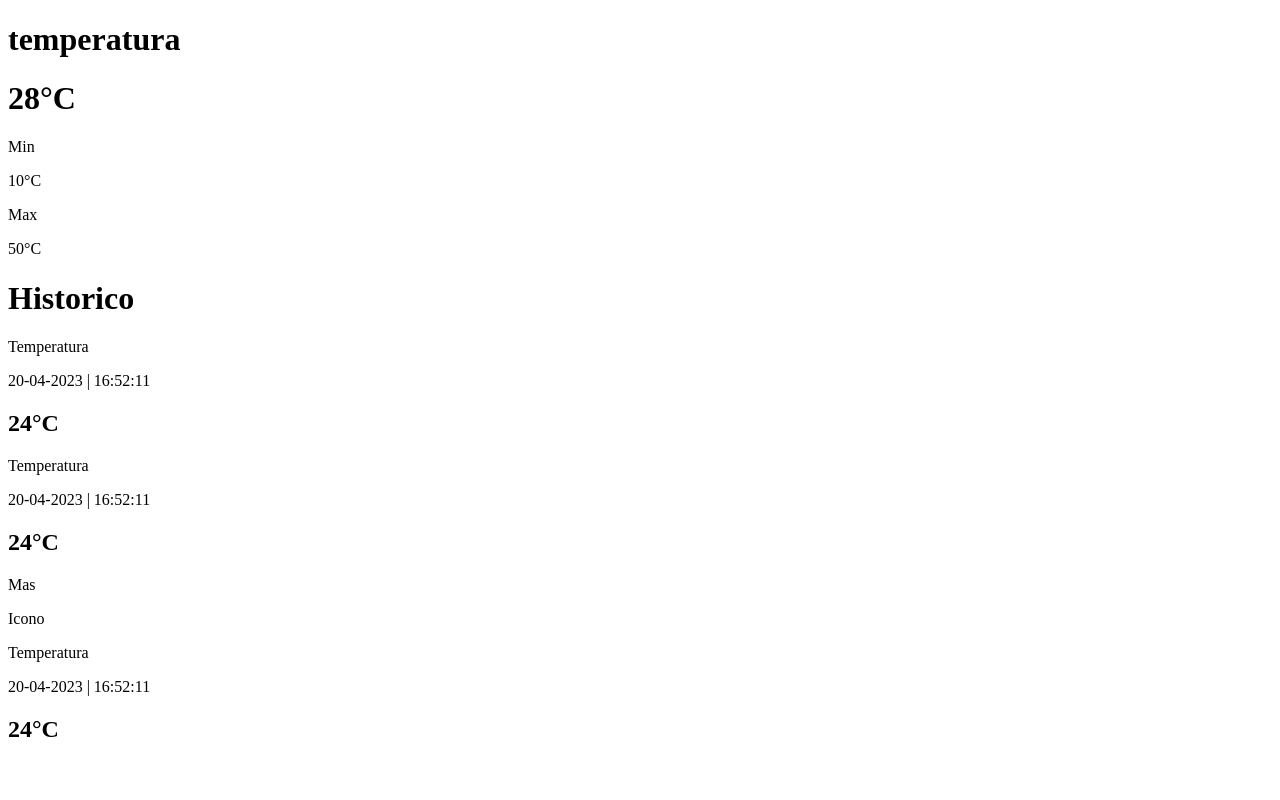
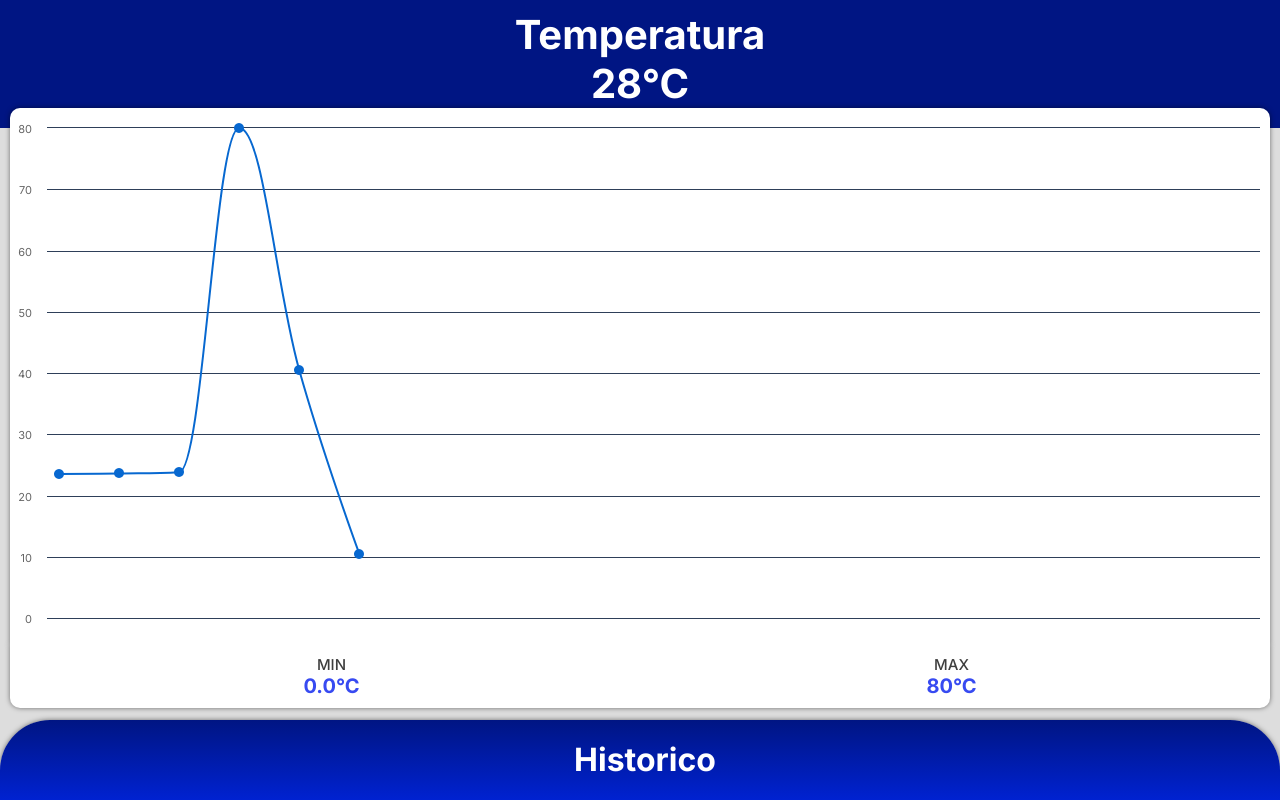
Before and after one commit to FernandoRuelas/AppTemperatura, a plain HTML site: page index.html in a window 1280 px wide. Drawn offline with nearby package versions, Linux system fonts and the light colour scheme.

Commit message:
Diseño y animacion

```diff
--- /dev/null
+++ b/css/stylesN.css
@@ -0,0 +1,179 @@
+@import url('https://fonts.googleapis.com/css2?family=Inter:wght@300;400;500;700&display=swap');
+
+* {
+  margin: 0 auto;
+  box-sizing: border-box;
+  font-family: 'Inter', sans-serif;
+}
+
+body {
+  background: rgb(0,21,131);
+  background: linear-gradient(180deg, rgba(0,21,131,1) 16%, rgba(221,221,221,1) 15%);
+}
+
+.wrap {
+  height: 100vh;
+}
+
+/*--- header ---*/
+
+header {
+  display: flex;
+  flex-flow: column wrap;
+  justify-content: flex-start;
+  align-items: center;
+
+  color: white;
+  font-size: 20px;
+  font-weight: 700;
+
+  padding: 10px;
+  padding-bottom: 0;
+  margin: 0;
+}
+
+
+/*--- graphic (body) ---*/
+
+#box {
+  margin: 10px;
+  margin-top: 0;
+
+  display: flex;
+  flex-flow: column;
+
+  height: 75%;
+}
+
+#chart {
+  border-radius: 10px 10px 0px 0px;
+
+  box-shadow: 0px 0px 5px 0px rgba(0,0,0,0.51);
+  -webkit-box-shadow: 0px 0px 5px 0px rgba(0,0,0,0.51);
+  -moz-box-shadow: 0px 0px 5px 0px rgba(0,0,0,0.51);
+
+  height: 90%;
+
+  width: 100%;
+}
+
+#footerContainer {
+  background-color: white;
+  border-radius: 0 0 10px 10px;
+
+  display: flex;
+  flex-flow: row wrap;
+  justify-content: space-between;
+  align-items: center;
+
+  padding: 10px;
+
+  margin: 0;
+
+  box-shadow: 0px 0px 5px 0px rgba(0,0,0,0.51);
+  -webkit-box-shadow: 0px 0px 5px 0px rgba(0,0,0,0.51);
+  -moz-box-shadow: 0px 0px 5px 0px rgba(0,0,0,0.51);
+}
+
+#chart-min, #chart-max {
+  display: flex;
+  flex-flow: column;
+  justify-content: center;
+  align-items: center;
+}
+
+#txtMin, #txtMax{
+  color: #3E3E3E;
+  font-weight: 500;
+  font-size: 15px;
+}
+
+#min, #max{
+  color: #374AF1;
+  font-weight: 700;
+  font-size: 20px;
+}
+
+/*--- footer ---*/
+
+.footer, .footerSpan {
+  display: flex;
+  flex-flow: column wrap;
+  justify-content: flex-start;
+  align-items: center;
+
+  background: rgb(0,21,131);
+  background: linear-gradient(180deg, rgba(0,21,131,1) 0%, rgba(0,34,209,1) 100%);
+
+  border-radius: 50px 50px 0px 0px;
+
+  color: white;
+  font-family: 'Inter', sans-serif;
+  font-weight: 400;
+
+  padding: 20px 10px 10px 20px;
+  margin: 0;
+
+  position: absolute;
+  top: 90%;
+  width: 100vw;
+  height: 10%;
+
+  box-shadow: 0px 0px 5px 0px rgba(0,0,0,0.51);
+  -webkit-box-shadow: 0px 0px 5px 0px rgba(0,0,0,0.51);
+  -moz-box-shadow: 0px 0px 5px 0px rgba(0,0,0,0.51);
+
+  transition: .5s;
+}
+
+.footer-title {
+  margin: 0;
+  width: 100%;
+  text-align: center;
+}
+
+/*- Tarjetas -*/
+
+.footer-tarjeta, .footer-tarjeta-span {
+  display: none;
+  flex-flow: row;
+  justify-content: space-between;
+  align-items: center;
+
+  align-self: flex-end;
+
+  background-color: white;
+
+  margin: 10px;
+  padding: 10px;
+
+  border-radius: 10px;
+
+  z-index: 1;
+
+  box-shadow: 0px 0px 5px 0px rgba(0,0,0,0.50);
+  -webkit-box-shadow: 0px 0px 5px 0px rgba(0,0,0,0.50);
+  -moz-box-shadow: 0px 0px 5px 0px rgba(0,0,0,0.50);
+}
+
+.footer-tarjeta > .footer-tarjeta-fecha {
+  color: #3D3D3D;
+  font-size: 16px;
+}
+
+.footer-tarjeta > .footer-tarjeta-temp {
+  color: #3847CE;
+  font-size: 24px;
+}
+
+
+
+.footerSpan {
+  top: 0%;
+  width: 100vw;
+  height: 100%;
+}
+
+.footer-tarjeta-span {
+  display: flex;
+}
--- a/index.html
+++ b/index.html
@@ -1,9 +1,12 @@
-<!-- <!DOCTYPE html>
-<html>
+<!DOCTYPE html>
+<html lang="en">
 <head>
-  <meta name="viewport" content="width=device-width, initial-scale=1, maximum-scale=1, user-scalable=no">
   <meta charset="UTF-8">
-  <link type="text/css" rel="stylesheet" href="./css/styles.css" >
+  <meta http-equiv="X-UA-Compatible" content="IE=edge">
+  <meta name="viewport" content="width=device-width, initial-scale=1.0">
+  <title>Document</title>
+  <link type="text/css" rel="stylesheet" href="./css/stylesN.css" >
+
   <script src="./js/jquery-3.6.3.min.js"></script>
   <script type="text/javascript" src="./js/jquery.dataTables.min.js"></script>
   <script src="./js/highcharts.min.js"></script>
@@ -11,101 +14,51 @@
 </head>
 <body>
 
-  <h2 id="variableName">Temperatura</h2>
-  <h1 id="variableValue">28.5</h1>
+  <div class="wrap">
+    <header>
+      <h1 id="variableName">Temperatura</h1>
+      <h1>28°C</h1>
+    </header>
 
-  <div id="titleSesion">
-    <h3>Grafica</h3>
-    <span> / Temperatura</span>
-  </div>
     <div id="box">
       <div id="chart"></div>
       <div id="footerContainer">
-      <div>
+        <div id="chart-min">
           <p id="txtMin">MIN</p>
-        <p id="min">0.0</p>
+          <p id="min">0.0°C</p>
         </div>
-      <div>
+        <div id="chart-max">
           <p id="txtMax">MAX</p>
-        <p id="max">80</p>
+          <p id="max">80°C</p>
         </div>
       </div>
     </div>
 
-  <h3>Historico</h3>
-  <div style="margin-top: 10px;">
-    <div id="gvHistory"></div>
-  </div>
-</body>
-<script src="./js/appPrueba.js"></script>
-</html> -->
-
-<!DOCTYPE html>
-<html lang="en">
-<head>
-  <meta charset="UTF-8">
-  <meta http-equiv="X-UA-Compatible" content="IE=edge">
-  <meta name="viewport" content="width=device-width, initial-scale=1.0">
-  <title>Document</title>
-</head>
-<body>
-
-  <header>
-    <h1>temperatura</h1>
-    <h1>28°C</h1>
-  </header>
-
-  <div id="contenedorGrafica">
-    <div id="grafica"></div>
-    <div>
-      <div>
-        <p>Min</p>
-        <p>10°C</p>
-      </div>
-      <div>
-        <p>Max</p>
-        <p>50°C</p>
-      </div>
-    </div>
-  </div>
-
-  <footer>
-    <h1>Historico</h1>
+    <footer class="footer">
+      <h1 class="footer-title">Historico</h1>
 
       <div id="footer-tarjetas-vistaPrincipal">
 
-      <article class="tarjeta">
-        <p>Temperatura</p>
-        <p>20-04-2023 | 16:52:11</p>
-        <h1>24°C</h1>
+        <article class="footer-tarjeta">
+          <p class="footer-tarjeta-fecha">20-04-2023 | 16:52:11</p>
+          <h1 class="footer-tarjeta-temp">24°C</h1>
         </article>
 
-      <article class="tarjeta">
-        <p>Temperatura</p>
-        <p>20-04-2023 | 16:52:11</p>
-        <h1>24°C</h1>
+        <article class="footer-tarjeta">
+          <p class="footer-tarjeta-fecha">20-04-2023 | 16:52:11</p>
+          <h1 class="footer-tarjeta-temp">24°C</h1>
         </article>
 
-      <p>Mas</p>
-      <span>Icono</span>
-
-      <article class="tarjeta">
-        <p>Temperatura</p>
-        <p>20-04-2023 | 16:52:11</p>
-        <h1>24°C</h1>
+        <article class="footer-tarjeta">
+          <p class="footer-tarjeta-fecha">20-04-2023 | 16:52:11</p>
+          <h1 class="footer-tarjeta-temp">24°C</h1>
         </article>
 
-
+      </div>
+    </footer>
   </div>
 
-  </footer>
-
-
-
-
-
-
-
+  <script src="./js/appPrueba.js"></script>
 
 </body>
 </html>
--- a/js/appPrueba.js
+++ b/js/appPrueba.js
@@ -0,0 +1,97 @@
+$(document).ready(function(){
+  if (dataSensor.length >= 21) {
+    dataSensor.shift();
+    chart.update({
+      series: seriesValue,
+    });
+  }
+
+  $('.footer-title').click(function(){
+    if ($('footer').css('top')>"200px") {
+
+      $('footer').removeClass('footer');
+      $('footer').addClass('footerSpan');
+      $('.footer-tarjeta').css('display','flex')
+
+    }
+    else{
+      $('footer').removeClass('footerSpan');
+      $('footer').addClass('footer');
+      $('.footer-tarjeta').css('display','none')
+    }
+
+  })
+
+})
+  //Grafica
+  let data = [];
+  let dataSensor = [23.5, 23.6, 23.8, 80.0, 40.5, 10.5];
+  let seriesValue = [
+    {
+      type: "spline",
+      name: document.getElementById("variableName").innerHTML,
+      data: dataSensor,
+      color: "#0768D0",
+    },
+  ];
+
+var options = {
+  chart: {
+    renderTo: "chart",
+    panning: true,
+    spacingTop: 20,
+    spacingBottom: 30,
+    marginRight: 10,
+    events: {
+      load(self) {},
+    },
+  },
+  title: {
+    text: "",
+  },
+  legend: {
+    enabled: false,
+  },
+  credits: {
+    enabled: false,
+  },
+  exporting: {
+    enabled: false,
+  },
+  xAxis: {
+    tickWidth: 0,
+    lineWidth: 0,
+    labels: {
+      enabled: false,
+    },
+    max: 20,
+    scrollbar: {
+      enabled: true,
+    },
+  },
+  yAxis: {
+    title: {
+      text: "",
+    },
+    gridLineColor: "#2E3F59",
+    gridLineWidth: 1,
+    lineWidth: 0,
+    min: 0,
+    max: parseFloat(document.getElementById("max").innerHTML),
+  },
+  plotOptions: {
+    series: {
+      animation: false,
+      getExtremesFromAll: true,
+      borderRadius: 18,
+      pointWidth: 100,
+      borderWidth: 0,
+      marker: {
+        radius: 5,
+      },
+    },
+  },
+  series: seriesValue,
+};
+
+var chart = new Highcharts.Chart(options);
```
Also changed, not shown: i.html (added, +42 -0 lines), js/app.js (line endings or trailing spaces). Lines whose indentation alone changed are shown as unchanged.
